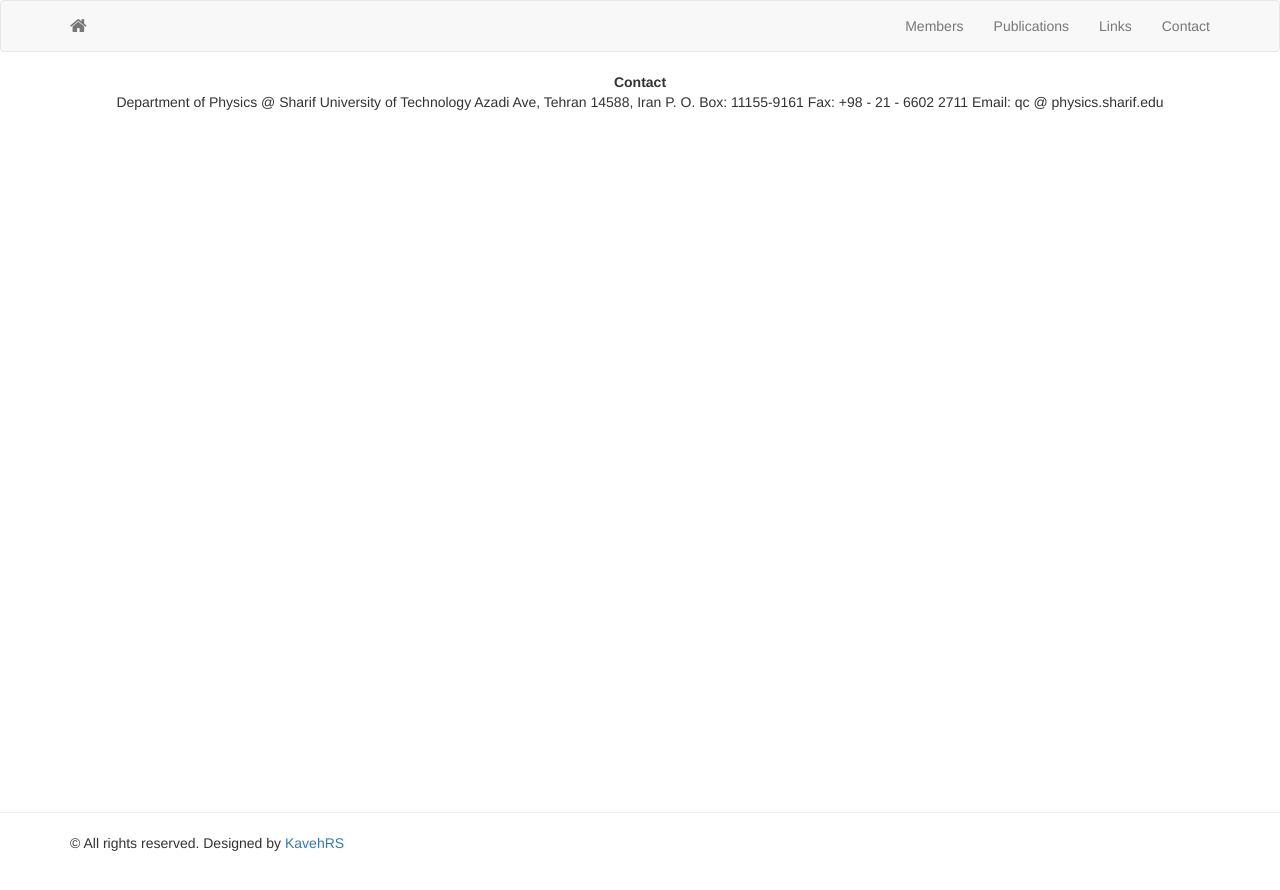
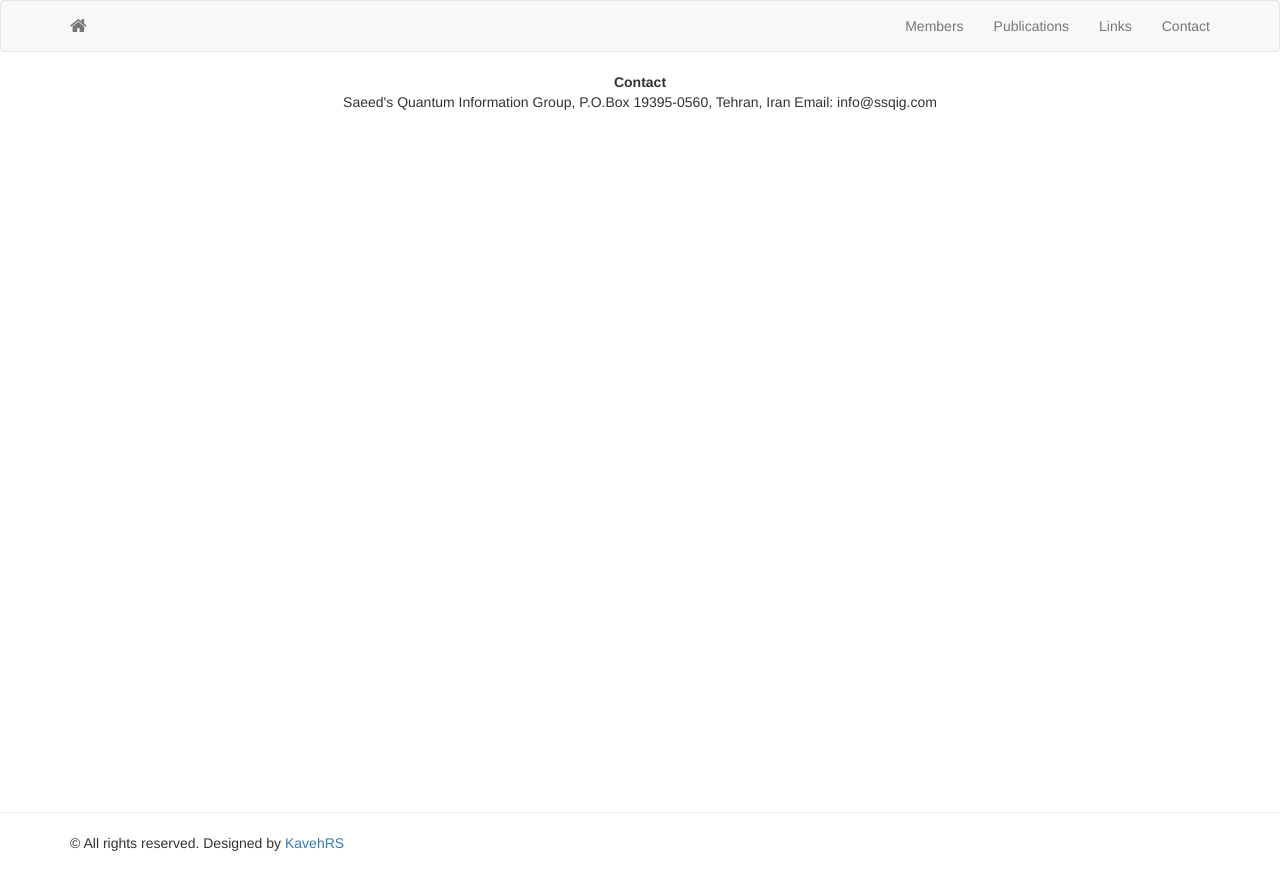
Before and after one commit to ssqig/ssqig.github.io, a Jekyll site: the page built from contact.md, in a window 1280 px wide. Shown: the top 890 px of the page. Built offline with Jekyll 4.4.1, drawn with Linux system fonts in a browser that asks for light colours; nearby versions of some CDN libraries.

Commit message:
Update contact.md

```diff
--- a/contact.md
+++ b/contact.md
@@ -5,14 +5,9 @@ permalink: /contact/
 ---
 
 <div style="text-align: center;">
-Department of Physics @ Sharif University of Technology
+Saeed's Quantum Information Group,
+  P.O.Box 19395-0560, Tehran, Iran
+  Email: info@ssqig.com
 
-Azadi Ave, Tehran 14588, Iran
-
-P. O. Box: 11155-9161
-
-Fax: +98 - 21 - 6602 2711
-
-Email: qc @ physics.sharif.edu
 <br><br><br><br><br><br><br>
 <br><br><br><br><br><br><br><br><br><br><br><br><br><br><br><br><br><br><br><br><br><br><br><br><br><br><br><br>
```
